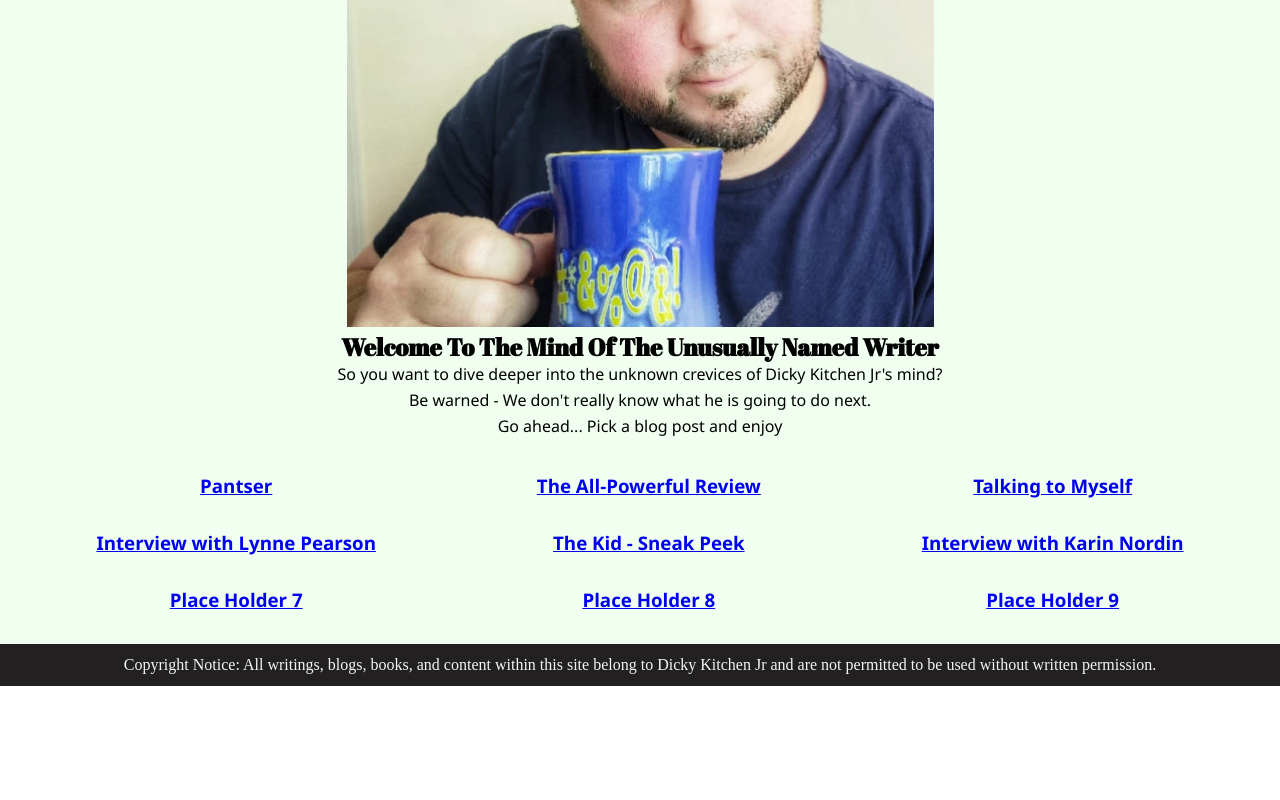
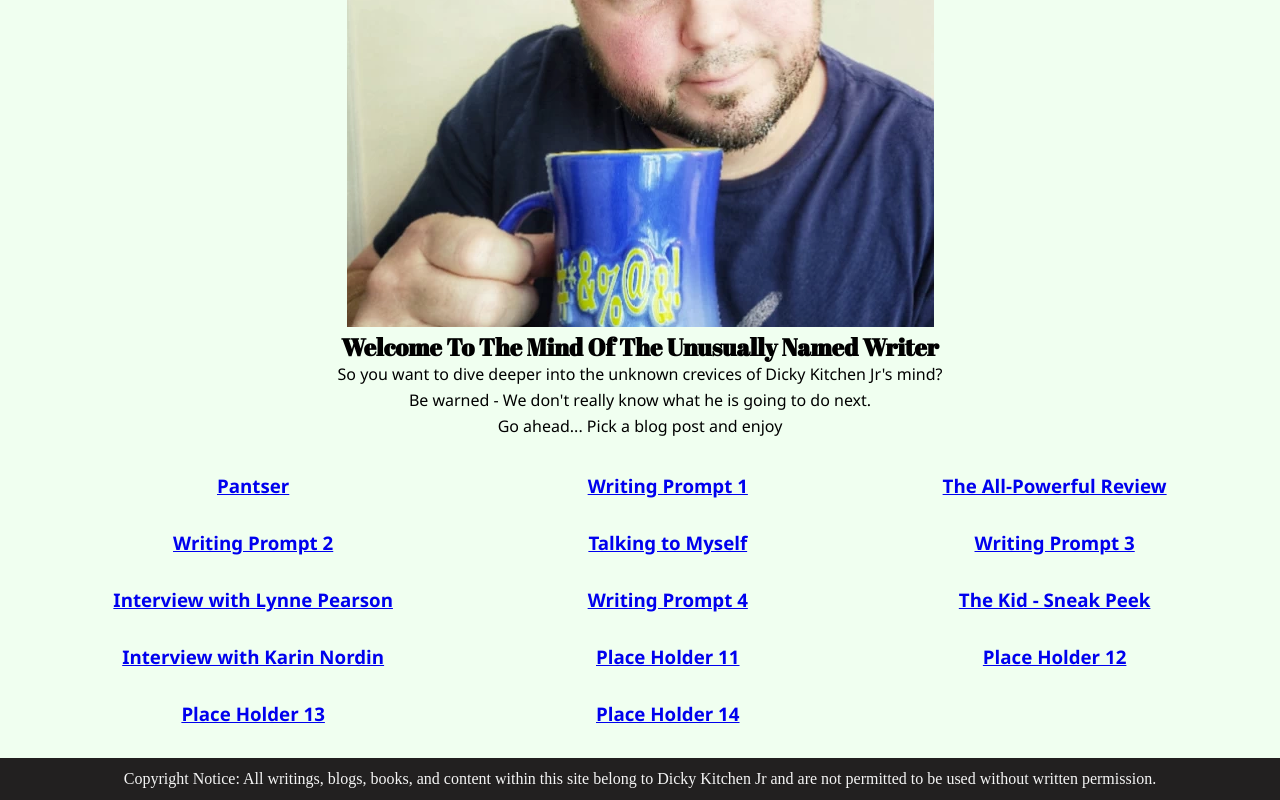
Before and after one commit to DickyKitchenJr/author-site-version-2, a React (Create React App) app in the folder author-v2/: page /blogs in a window 1280 px wide. Shown: the part 408-1208 px from the top of the page. Before the commit the page ends 1094 px from the top, so only its background shows below. Built offline with nearby package versions, Linux system fonts and the light colour scheme.

Commit message:
Update BlogHome.js

```diff
--- a/author-v2/src/Blogs/BlogHome.js
+++ b/author-v2/src/Blogs/BlogHome.js
@@ -1,7 +1,7 @@
-import React from 'react';
-import { NavLink } from 'react-router-dom';
-import './Blogs.css';
-import MugShot from '../Images/mug-and-author.webp';
+import React from "react";
+import { NavLink } from "react-router-dom";
+import "./Blogs.css";
+import MugShot from "../Images/mug-and-author.webp";
 
 function BlogHome() {
   return (
@@ -26,33 +26,49 @@ function BlogHome() {
         <NavLink className="blog-section-nav-link" to="pantser">
           <h3>Pantser</h3>
         </NavLink>
+        <NavLink className="blog-section-nav-link" to="writing-prompt-1">
+          <h3>Writing Prompt 1</h3>
+        </NavLink>
         <NavLink className="blog-section-nav-link" to="all-powerful-review">
           <h3>The All-Powerful Review</h3>
+        </NavLink>
+        <NavLink className="blog-section-nav-link" to="writing-prompt-2">
+          <h3>Writing Prompt 2</h3>
         </NavLink>
         <NavLink className="blog-section-nav-link" to="talking-to-myself">
           <h3>Talking to Myself</h3>
         </NavLink>
+        <NavLink className="blog-section-nav-link" to="writing-prompt-3">
+          <h3>Writing Prompt 3</h3>
+        </NavLink>
         <NavLink className="blog-section-nav-link" to="lynne-pearson">
           <h3>Interview with Lynne Pearson</h3>
         </NavLink>
-        <NavLink className="blog-section-nav-link" to='the-kid'>
+        <NavLink className="blog-section-nav-link" to="writing-prompt-4">
+          <h3>Writing Prompt 4</h3>
+        </NavLink>
+        <NavLink className="blog-section-nav-link" to="the-kid">
           <h3>The Kid - Sneak Peek</h3>
         </NavLink>
-        <NavLink className="blog-section-nav-link" to='karin-nordin'>
+        <NavLink className="blog-section-nav-link" to="karin-nordin">
           <h3>Interview with Karin Nordin</h3>
         </NavLink>
+
         <NavLink className="blog-section-nav-link">
-          <h3>Place Holder 7</h3>
+          <h3>Place Holder 11</h3>
         </NavLink>
         <NavLink className="blog-section-nav-link">
-          <h3>Place Holder 8</h3>
+          <h3>Place Holder 12</h3>
         </NavLink>
         <NavLink className="blog-section-nav-link">
-          <h3>Place Holder 9</h3>
+          <h3>Place Holder 13</h3>
+        </NavLink>
+        <NavLink className="blog-section-nav-link">
+          <h3>Place Holder 14</h3>
         </NavLink>
       </nav>
     </>
   );
 }
 
-export default BlogHome
+export default BlogHome;
```
